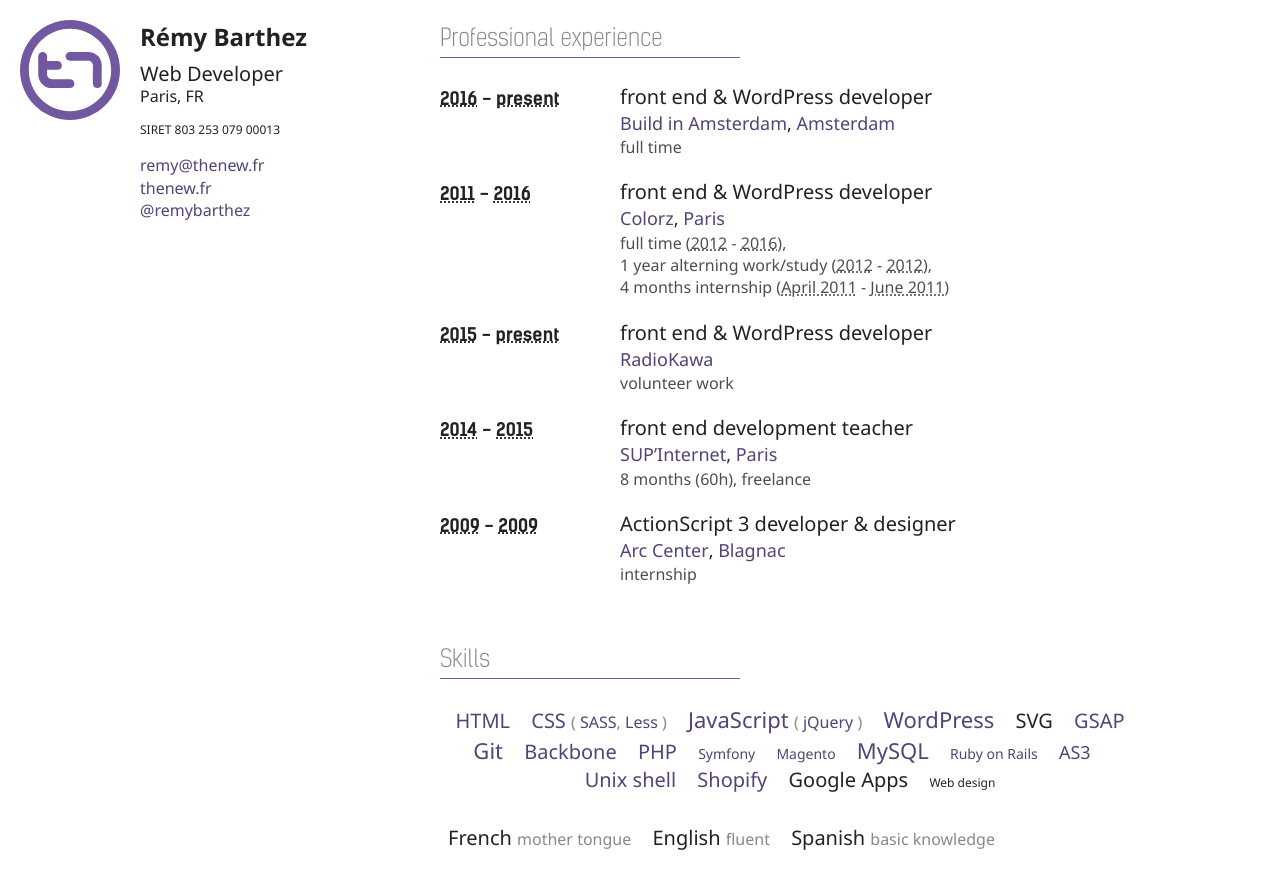
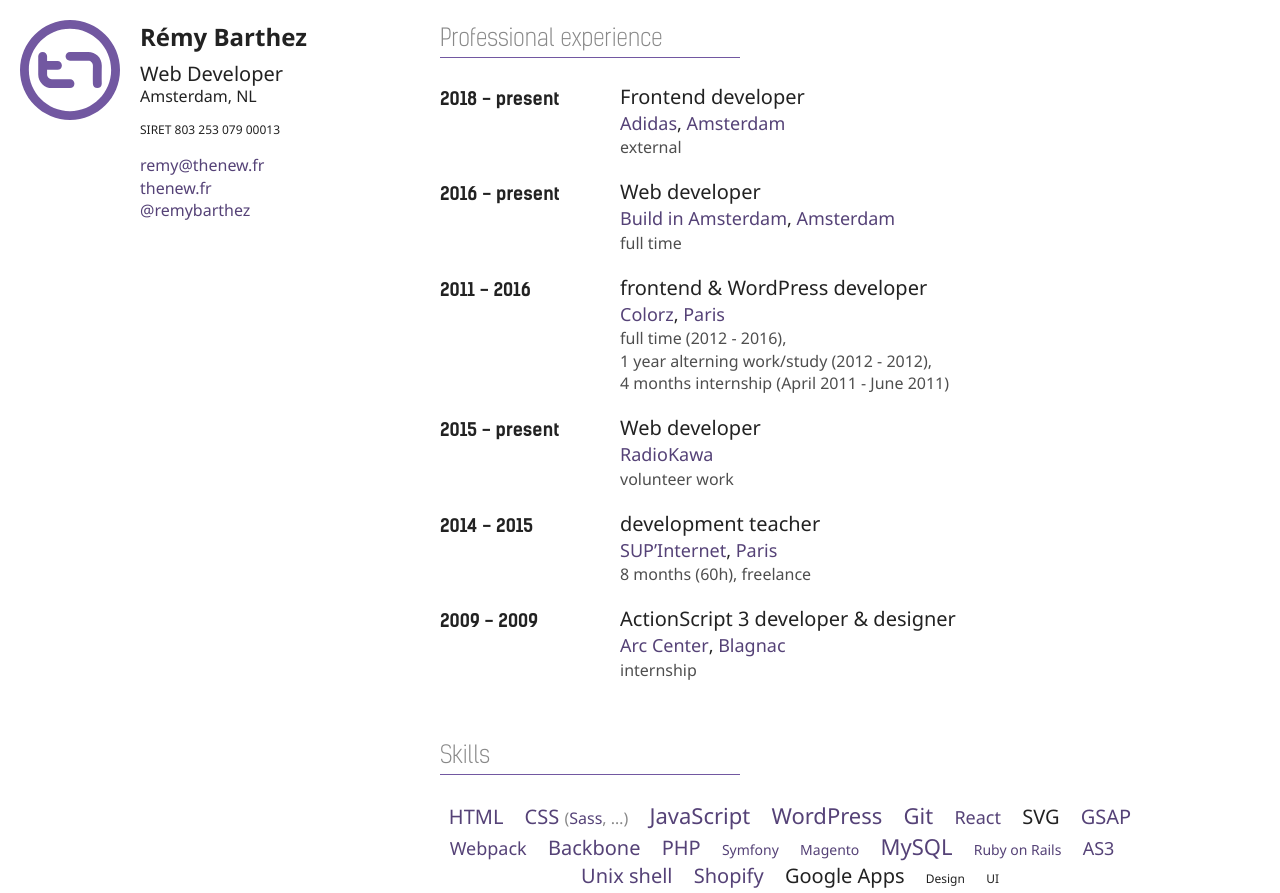
Before and after one commit to thenew/resume, a plain HTML site: page index.html in a window 1280 px wide. Shown: the top 893 px of the page. Drawn offline with Linux system fonts and the light colour scheme.

Commit message:
update 2018

```diff
--- a/index.html
+++ b/index.html
@@ -33,6 +33,10 @@
     font-weight: inherit;
     vertical-align: baseline;
     background: transparent no-repeat top left;
+}
+
+abbr {
+    text-decoration: none;
 }
 
 ol,
@@ -505,8 +509,8 @@
                     <div class="role">Web Developer</div>
                 </div>
                 <div class="adr">
-                    <span class="locality">Paris</span>,
-                    <span class="country">FR</span>
+                    <span class="locality">Amsterdam</span>,
+                    <span class="country">NL</span>
                 </div>
                 <div class="siret">SIRET 803 253 079 00013</div>
                 <ul class="contact">
@@ -529,15 +533,24 @@
                 <ol class="vcalendar">
                     <li class="experience vevent vcard cf">
                         <div class="dates">
-                            <abbr class="dtstart" title="2016-10-10">2016</abbr> -
-                            <abbr class="dtend" title="">present</abbr>
+                            <abbr class="dtstart" title="2018-02-05">2018</abbr> -
+                            <span class="dtend" title="">present</span>
                         </div>
                         <div class="information">
-                            <div class="title summary">front end &amp; WordPress developer</div>
+                            <div class="title summary">Frontend developer</div>
+                            <div class="org summary"><a href="http://adidas.com/">Adidas</a>, <a href="http://www.openstreetmap.org/search?query=52.37598%2C4.87262#map=17/52.30940/4.94597">Amsterdam</a></div>
+                            <p class="description">external</p>
+                        </div>
+                    </li>
+                    <li class="experience vevent vcard cf">
+                        <div class="dates">
+                            <abbr class="dtstart" title="2016-10-10">2016</abbr> -
+                            <span class="dtend" title="">present</span>
+                        </div>
+                        <div class="information">
+                            <div class="title summary">Web developer</div>
                             <div class="org summary"><a href="http://www.buildinamsterdam.com/">Build in Amsterdam</a>, <a href="http://www.openstreetmap.org/search?query=52.37598%2C4.87262#map=19/52.37598/4.87262">Amsterdam</a></div>
-                             <p class="description">
-                                full time
-                            </p>
+                            <p class="description">full time</p>
                         </div>
                     </li>
                     <li class="experience vevent vcard cf">
@@ -546,7 +559,7 @@
                             <abbr class="dtend" title="2016-10-04">2016</abbr>
                         </div>
                         <div class="information">
-                            <div class="title summary">front end &amp; WordPress developer</div>
+                            <div class="title summary">frontend &amp; WordPress developer</div>
                             <div class="org summary"><a href="http://www.colorz.fr">Colorz</a>, <a href="http://www.openstreetmap.org/?mlat=48.85081&amp;mlon=2.38643#map=19/48.85081/2.38643">Paris</a></div>
                             <p class="description">
                                 full time (<abbr class="dtstart" title="2012-10-08">2012</abbr> - <abbr class="dtend" title="2016-10-04">2016</abbr>), <br />
@@ -561,7 +574,7 @@
                             <abbr class="dtend" title="">present</abbr>
                         </div>
                         <div class="information">
-                            <div class="title summary">front end &amp; WordPress developer</div>
+                            <div class="title summary">Web developer</div>
                             <div class="org summary"><a href="http://www.radiokawa.com/">RadioKawa</a></div>
                             <p class="description">
                                 volunteer work
@@ -574,7 +587,7 @@
                             <abbr class="dtend" title="2015-12-18">2015</abbr>
                         </div>
                         <div class="information">
-                            <div class="title summary">front end development teacher</div>
+                            <div class="title summary">development teacher</div>
                             <div class="org summary"><a href="http://www.supinternet.fr/">SUP’Internet</a>, <a href="http://www.openstreetmap.org/?mlat=48.86629&mlon=2.37351#map=19/48.86629/2.37351">Paris</a></div>
                             <p class="description">
                                 8 months (60h), freelance
@@ -601,17 +614,14 @@
                 <h2 class="section-title">Skills</h2>
                 <ul class="skills">
                     <li><a class="skill" rel="tag" href="http://en.wikipedia.org/wiki/HTML">HTML</a></li>
-                    <li><a class="skill" rel="tag" href="http://en.wikipedia.org/wiki/Cascading_Style_Sheets">CSS</a> <span class="level">(
-                        <a rel="tag" href="http://sass-lang.com/">SASS</a>,
-                        <a rel="tag" href="http://lesscss.org/">Less</a>
-                        )</span></li>
-                    <li><a class="skill skill-em-1" rel="tag" href="http://en.wikipedia.org/wiki/JavaScript">JavaScript</a> <span class="level">(
-                    <a class="skill" rel="tag" href="http://jquery.com">jQuery</a>
-                    )</span></li>
+                    <li><a class="skill" rel="tag" href="http://en.wikipedia.org/wiki/Cascading_Style_Sheets">CSS</a> <span class="level">(<a rel="tag" href="http://sass-lang.com/">Sass</a>, &hellip;)</li>
+                    <li><a class="skill skill-em-1" rel="tag" href="http://en.wikipedia.org/wiki/JavaScript">JavaScript</a></li>
                     <li><a class="skill skill-em-1" rel="tag" href="https://wordpress.org">WordPress</a></li>
+                    <li><a class="skill skill-em-1" rel="tag" href="http://en.wikipedia.org/wiki/Git_(software)">Git</a></li>
+                    <li><a class="skill skill-em-3" rel="tag" href="https://reactjs.org/">React</a></li>
                     <li><span class="skill skill-em-2" rel="tag">SVG</span></li>
                     <li><a class="skill skill-em-2" rel="tag" href="http://greensock.com/gsap">GSAP</a></li>
-                    <li><a class="skill skill-em-1" rel="tag" href="http://en.wikipedia.org/wiki/Git_(software)">Git</a></li>
+                    <li><a class="skill skill-em-3" rel="tag" href="https://webpack.js.org/">Webpack</a></li>
                     <li><a class="skill skill-em-2" rel="tag" href="http://backbonejs.org/">Backbone</a></li>
                     <li><a class="skill skill-em-2" rel="tag" href="http://en.wikipedia.org/wiki/PHP">PHP</a></li>
                     <li><a class="skill skill-em-4" rel="tag" href="http://symfony.com/">Symfony</a></li>
@@ -623,7 +633,8 @@
                     <li><a class="skill skill-em-2" rel="tag" href="http://en.wikipedia.org/wiki/Unix_shell">Unix shell</a></li>
                     <li><a class="skill skill-em-2" rel="tag" href="http://shopify.com">Shopify</a></li>
                     <li><span class="skill skill-em-2" rel="tag">Google Apps</span></li>
-                    <li><span class="skill skill-em-5" rel="tag">Web design</span></li>
+                    <li><span class="skill skill-em-5" rel="tag">Design</span></li>
+                    <li><span class="skill skill-em-5" rel="tag">UI</span></li>
                     <!-- <li><span class="skill skill-em-5" rel="tag">3D modeling</span></li> -->
                     <!-- <li><span class="skill skill-em-5" rel="tag">VFX</span></li> -->
                 </ul>
```
